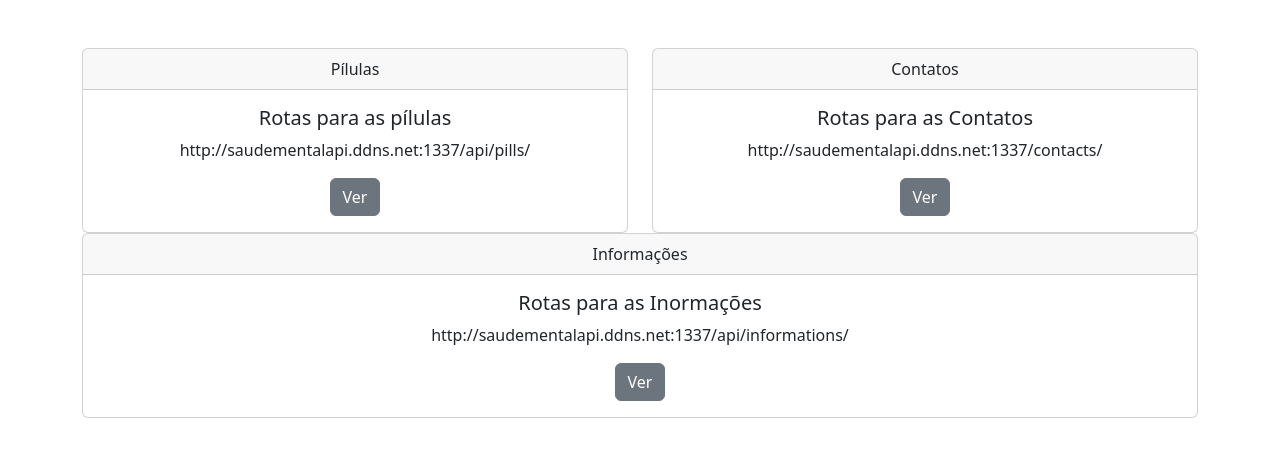
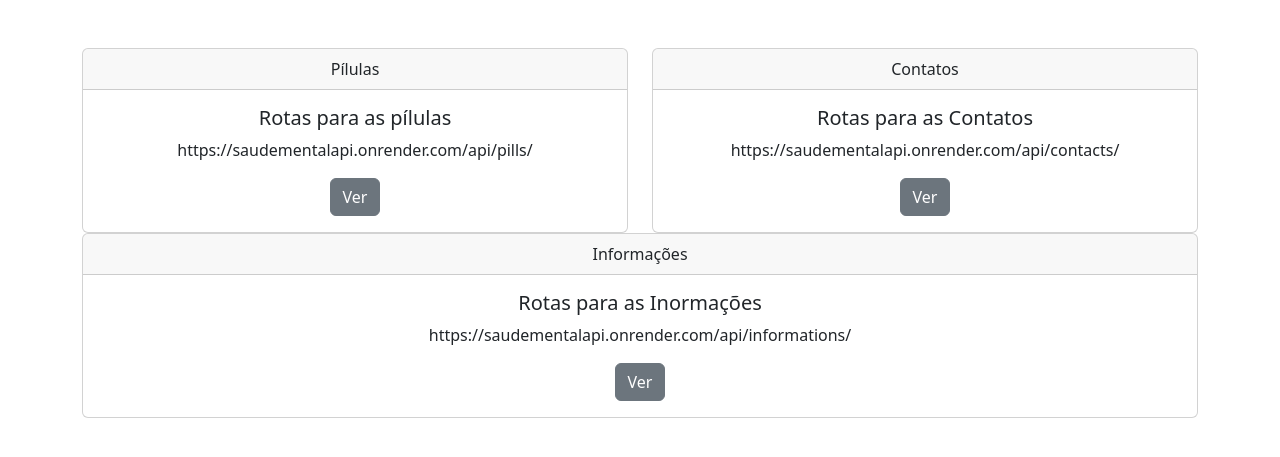
Before and after one commit to rafaelfbastos/saudementalapi, a Django app: page / in a window 1280 px wide. Shown: the part 57-514 px from the top of the page. Run offline with Django 4.2, Linux system fonts and the light colour scheme.

Commit message:
index rotas

```diff
--- a/core/templates/index.html
+++ b/core/templates/index.html
@@ -22,7 +22,7 @@
                 </div>
                 <div class="card-body">
                     <h5 class="card-title">Rotas para as pílulas</h5>
-                    <p class="card-text">http://saudementalapi.ddns.net:1337/api/pills/</p>
+                    <p class="card-text">https://saudementalapi.onrender.com/api/pills/</p>
                     <a href="{% url 'pills' %}" class="btn btn-secondary">Ver</a>
                 </div>
 
@@ -35,7 +35,7 @@
                 </div>
                 <div class="card-body">
                     <h5 class="card-title">Rotas para as Contatos</h5>
-                    <p class="card-text">http://saudementalapi.ddns.net:1337/contacts/</p>
+                    <p class="card-text">https://saudementalapi.onrender.com/api/contacts/</p>
                     <a href="{% url 'contacts' %}" class="btn btn-secondary">Ver</a>
                 </div>
 
@@ -48,7 +48,7 @@
                 </div>
                 <div class="card-body">
                     <h5 class="card-title">Rotas para as Inormações</h5>
-                    <p class="card-text">http://saudementalapi.ddns.net:1337/api/informations/</p>
+                    <p class="card-text">https://saudementalapi.onrender.com/api/informations/</p>
                     <a href="{% url 'informations' %}" class="btn btn-secondary">Ver</a>
                 </div>
 
```
